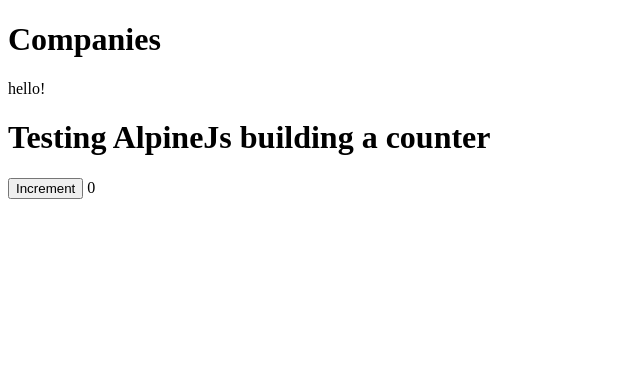
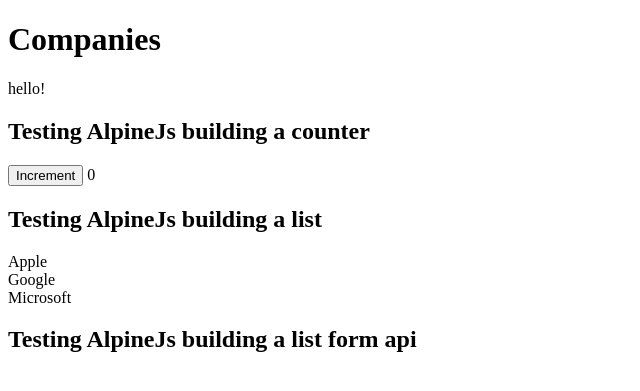
Before and after one commit to GustavoRizzo/invest-track, a Django app: page /dashboard/companies/ in a window 1280 px wide. Shown: the top 391 px of the page, without its empty margins (0-640 px from the left). Run offline with Django 5.2, Linux system fonts and the light colour scheme; data that the repository does not hold is empty; some libraries are stand-ins or nearby versions.

Commit message:
Listing Companies

```diff
--- a/Django/core/settings.py
+++ b/Django/core/settings.py
@@ -45,6 +45,7 @@ INSTALLED_APPS = [
     'drf_yasg',
     'rest_framework',
     'slippers',
+    'widget_tweaks',
 
     # System apps
     'alphavantage',
--- a/Django/requirements.txt
+++ b/Django/requirements.txt
@@ -1,6 +1,7 @@
 Django==5.0.1
 django_auditlog==2.3.0
 django-filter==24.1
+django-widget-tweaks==1.5.0
 djangorestframework==3.14.0
 drf-yasg==1.21.7
 gunicorn==21.2.0
--- a/Django/templates/pages/companies.html
+++ b/Django/templates/pages/companies.html
@@ -4,9 +4,22 @@
     <h1>Companies</h1>
     <span>hello!</span>
 
-    <h1>Testing AlpineJs building a counter</h1>
+    <h2>Testing AlpineJs building a counter</h1>
     <div x-data="{ count: 0 }">
         <button x-on:click="count++">Increment</button>
         <span x-text="count"></span>
     </div>
+
+    <h2>Testing AlpineJs building a list</h2>
+    <div x-data="{ companies: ['Apple', 'Google', 'Microsoft'] }">
+        <template x-for="company in companies" :key="company">
+            <div x-text="company"></div>
+        </template>
+
+    <h2>Testing AlpineJs building a list form api</h2>
+    <div x-data="{ data: [] }" x-init="data = await (await fetch('/yahoo-finances/company/', { method: 'GET' })).json(); console.log(data.results[0]); console.log(typeof(data.results))">
+        <template x-for="company in data.results" :key="company.id">
+            <div x-text="`${company.symbol} - ${company.long_name}`"></div>
+        </template>
+
 {% endblock %}
--- a/Django/yahoo_finances/urls.py
+++ b/Django/yahoo_finances/urls.py
@@ -9,6 +9,7 @@ app_name = 'yahoo_finances'
 # Module main routes
 router = routers.SimpleRouter()
 router.register(r'daily-stock-history', views.DailyStockHistoryViewSet)
+router.register(r'company', views.CompanyViewSet)
 
 urlpatterns = [
     path('', include(router.urls)),
--- a/Django/yahoo_finances/views.py
+++ b/Django/yahoo_finances/views.py
@@ -8,7 +8,7 @@ from rest_framework.response import Response
 from rest_framework.status import HTTP_201_CREATED, HTTP_200_OK, HTTP_204_NO_CONTENT
 
 from .models import Company, DailyStockHistory
-from .serializers import DailyStockHistorySerializer, DateValueSerializer, InputsNormalizedCloseSerializer, NormalizedCloseSerializer, StockHistorySerializer
+from .serializers import CompanySerializer, DailyStockHistorySerializer, DateValueSerializer, InputsNormalizedCloseSerializer, NormalizedCloseSerializer, StockHistorySerializer
 
 
 class DailyStockHistoryViewSet(ModelViewSet):
@@ -81,3 +81,10 @@ def multiple_normalized_companies(request):
         stock_history = DailyStockHistory.objects.get_normalized_close('2024-01-01', symbol)
         stocks.append({'symbol': symbol, 'stock_history': stock_history})
     return render(request, 'multiple_normalized_companies.html', {'stocks': stocks})
+
+
+class CompanyViewSet(ModelViewSet):
+    queryset = Company.objects.all()
+    serializer_class = CompanySerializer
+    permission_classes = [IsAuthenticated]
+    http_method_names = ['get']
```
Also changed, not shown: Django/yahoo_finances/serializers.py (+7 -1 lines).
